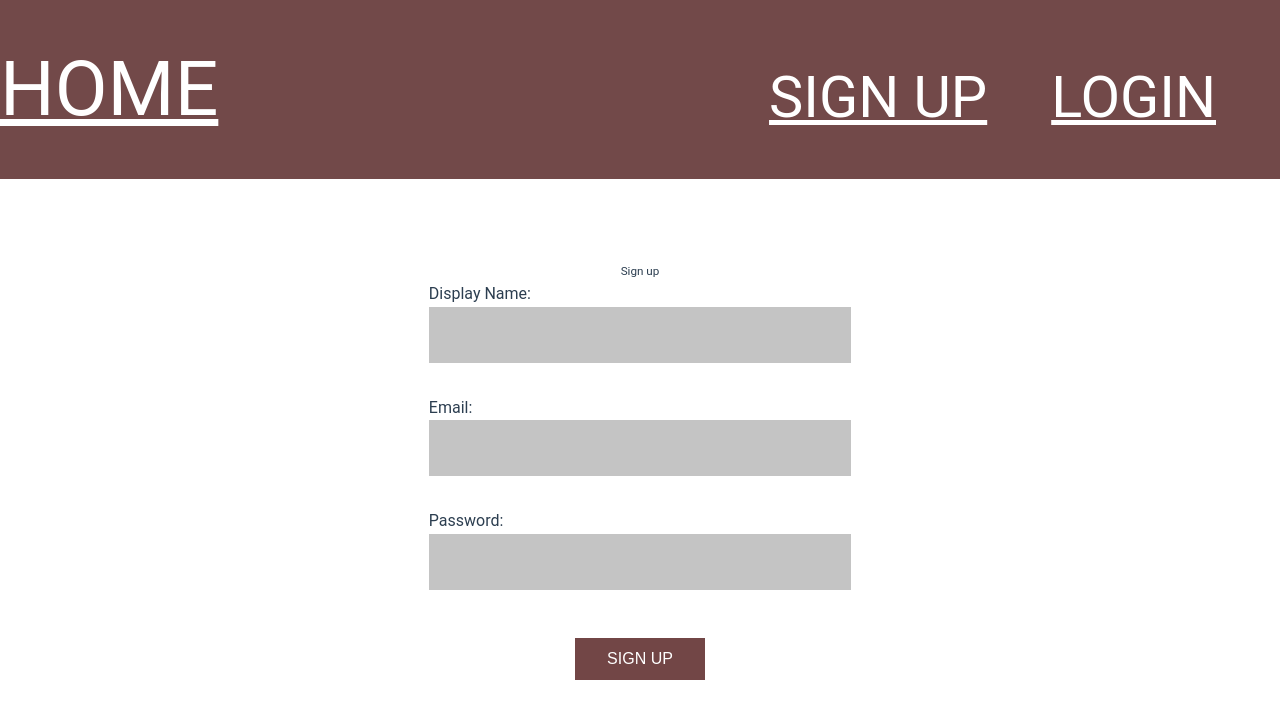
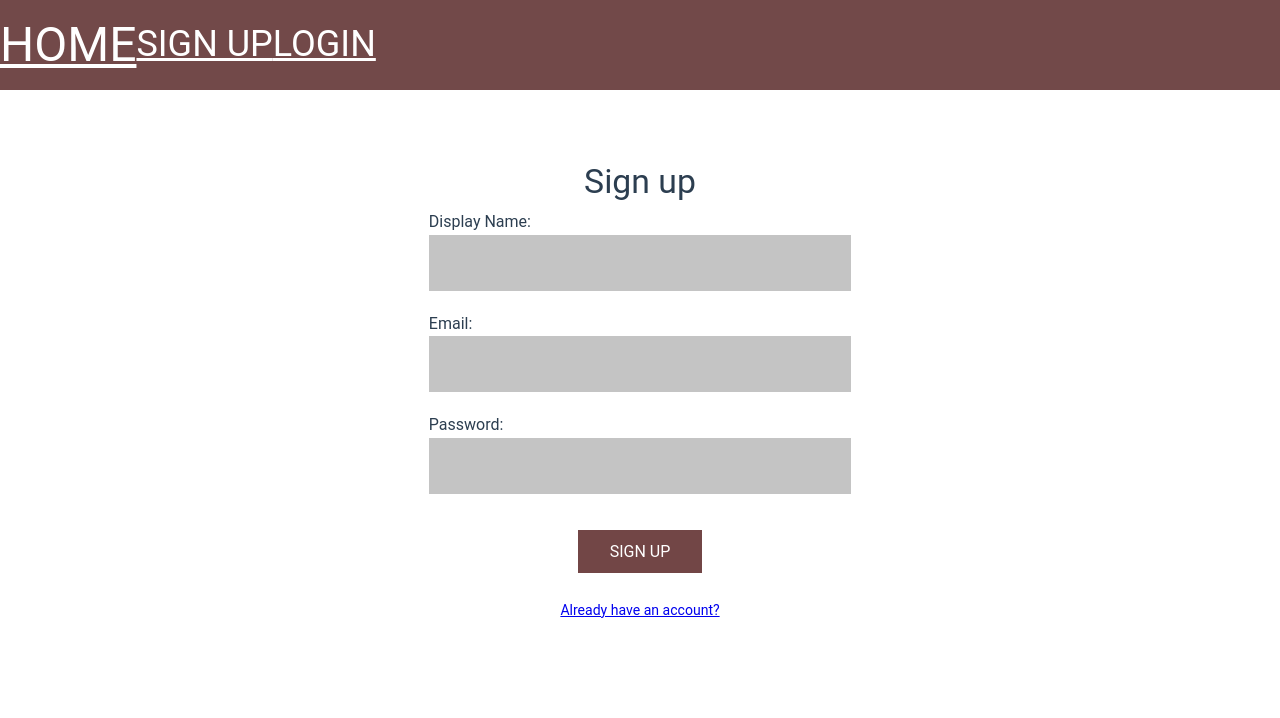
Before and after one commit to staten-island-tech/vue-project-2-edwin-and-thomas-and-n-i-k-i-t-a-daniel, a Vue app in the folder vue-project/: page /signup in a window 1280 px wide. Shown: the top 718 px of the page. Built offline with nearby package versions, Linux system fonts and the light colour scheme; no server answers.

Commit message:
put nav items on the right

```diff
--- a/vue-project/src/assets/base.css
+++ b/vue-project/src/assets/base.css
@@ -1,4 +1,15 @@
 /* color palette from <https://github.com/vuejs/theme> */
+
+html,
+body,
+* {
+  margin: 0;
+  padding: 0;
+  box-sizing: border-box;
+  font-size: 62.5%;
+  font-family: "Roboto", sans-serif;
+}
+
 :root {
   --vt-c-white: #ffffff;
   --vt-c-white-soft: #f8f8f8;
@@ -36,6 +47,14 @@
   --section-gap: 160px;
 }
 
+:root {
+  --h1: 7.594rem;
+  --h2: 5.063rem;
+  --h3: 3.375rem;
+  --h4: 2.25rem;
+  --h5: 1.5rem;
+}
+
 @media (prefers-color-scheme: dark) {
   :root {
     --color-background: var(--vt-c-black);
@@ -60,21 +79,32 @@
 }
 
 body {
-  font-size: 62.5%;
   transition: all 0.5s;
   border-radius: 2.5rem;
-  box-sizing: border-box;
-  padding: 0;
-  margin: 0;
   min-height: 100vh;
   color: var(--color-text);
   background: var(--color-background);
   transition: color 0.5s, background-color 0.5s;
   line-height: 1.6;
-  font-family: 'Roboto', sans-serif;
   text-rendering: optimizeLegibility;
   -webkit-font-smoothing: antialiased;
   -moz-osx-font-smoothing: grayscale;
+}
+
+h1 {
+  font-size: var(--h1);
+}
+h2 {
+  font-size: var(--h2);
+}
+h3 {
+  font-size: var(--h3);
+}
+h4 {
+  font-size: var(--h4);
+}
+h5 {
+  font-size: var(--h5);
 }
 
 label {
--- a/vue-project/src/components/navBar.vue
+++ b/vue-project/src/components/navBar.vue
@@ -1,14 +1,12 @@
 <template>
     <div>
     <nav v-if="authIsReady">
-      <router-link class=router id=Home to="/">HOME</router-link>
-<!--       <router-link class=router to="/about">About</router-link> -->
-      <div class=notHome><router-link class=router to="/signup" v-if="!user">SIGN UP</router-link>
-      <router-link class=router to="/login" v-if="!user">LOGIN</router-link>
-      <router-link class=router :to="`/user/${user.uid}`" v-if="user">PROFILE</router-link> <!-- your choice to make it profile or person's username -->
-<!--         <span>Logged in as {{ user.displayName }}</span> looked bad -->
-        <a v-if="user" class=router @click="handleClick">SIGN OUT</a>
-      </div>
+      <router-link class="router" id="Home" to="/">HOME</router-link>
+
+      <router-link class="router right" to="/signup" v-if="!user">SIGN UP</router-link>
+      <router-link class="router right" to="/login" v-if="!user">LOGIN</router-link>
+      <router-link class="router right" :to="`/user/${user.uid}`" v-if="user">PROFILE</router-link>
+      <router-link v-if="user" class="router right" @click="handleClick" to="/">SIGN OUT</router-link>
     </nav>
     </div>
 </template>
@@ -31,26 +29,22 @@ const authIsReady = computed(() => store.state.authIsReady)
 
 <style scoped>
 nav {
-    background-color:#724949;
-    height: 11.2rem;
-    display: flex;
-    justify-content: space-between;
-    align-items: center;
+  background-color:#724949;
+  height: 9rem;
+  display: flex;
+  flex-flow: row nowrap;
+  align-items: center;
 }
 a {
   color: white;
   text-decoration: underline;
 }
-.notHome {
-  text-align: right;
-  float: right;
-  margin-top: 1rem;
-}
 .router {
-    font-size: 3.6rem;
-    margin-right: 4rem;
+  font-size: 3.6rem;
+  width: fit-content
 }
 #Home {
-    font-size: 4.8rem;
+  font-size: 4.8rem;
+  grid-column: 2;
 }
 </style>
--- a/vue-project/src/views/Login.vue
+++ b/vue-project/src/views/Login.vue
@@ -13,6 +13,9 @@
         </div>
 
         <button>Login</button>
+
+        <h4><router-link to="/signup">Don't have an account?</router-link></h4>
+
         <div v-if="error">{{ error }}</div>
     </form>
 </template>
@@ -64,10 +67,10 @@ button {
     background-color: #724646;
     text-transform: uppercase;
     text-decoration: none;
-    padding: .75rem 2rem;
+    padding: 1.2rem 3.2rem;
     display: inline-block;
-    margin: 1rem;
-    font-size: 1rem;
+    margin: 1.6rem;
+    font-size: 1.6rem;
     border: none;
     border-radius: 0;
     transition: all 0.2s;
@@ -78,13 +81,13 @@ input {
     border: none;
     width: 33vw;
     height: 7vh;
-    padding: .75rem 2rem;
-    font-size: 2rem;
+    padding: 1.2rem 3.2rem;
+    font-size: 3.2rem;
     text-align: center;
 }
 
 label {
-    font-size: 1rem;
+    font-size: 1.6rem;
 }
 
 
--- a/vue-project/src/views/SignUp.vue
+++ b/vue-project/src/views/SignUp.vue
@@ -18,6 +18,9 @@
         </div>
 
         <button>Sign up</button>
+
+        <h4><router-link to="/login">Already have an account?</router-link></h4>
+
         <div v-if="error">{{ error }}</div>
     </form>
 </template>
@@ -72,10 +75,10 @@ button {
     background-color: #724646;
     text-transform: uppercase;
     text-decoration: none;
-    padding: .75rem 2rem;
+    padding: 1.2rem 3.2rem;
     display: inline-block;
-    margin: 1rem;
-    font-size: 1rem;
+    margin: 1.6rem;
+    font-size: 1.6rem;
     border: none;
     border-radius: 0;
     transition: all 0.2s;
@@ -86,13 +89,13 @@ input {
     border: none;
     width: 33vw;
     height: 7vh;
-    padding: .75rem 2rem;
-    font-size: 2rem;
+    padding: 1.2rem 3.2rem;
+    font-size: 3.2rem;
     text-align: center;
 }
 
 label {
-    font-size: 1rem;
+    font-size: 1.6rem;
 }
 
 
```
